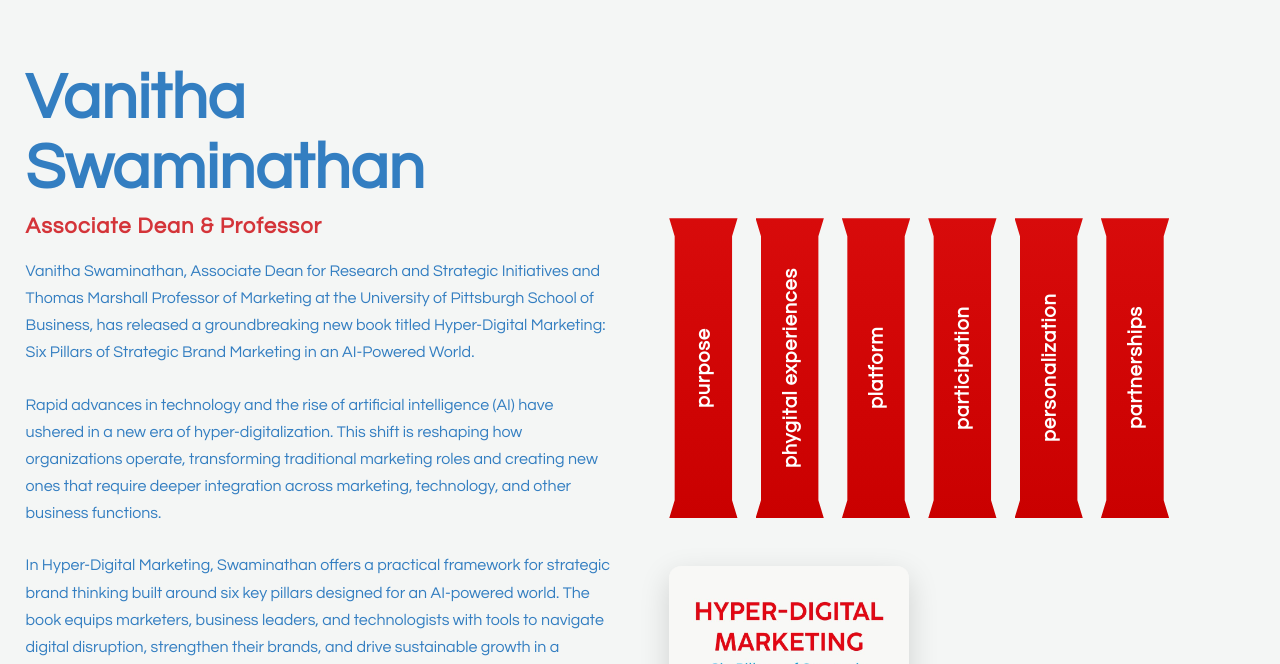
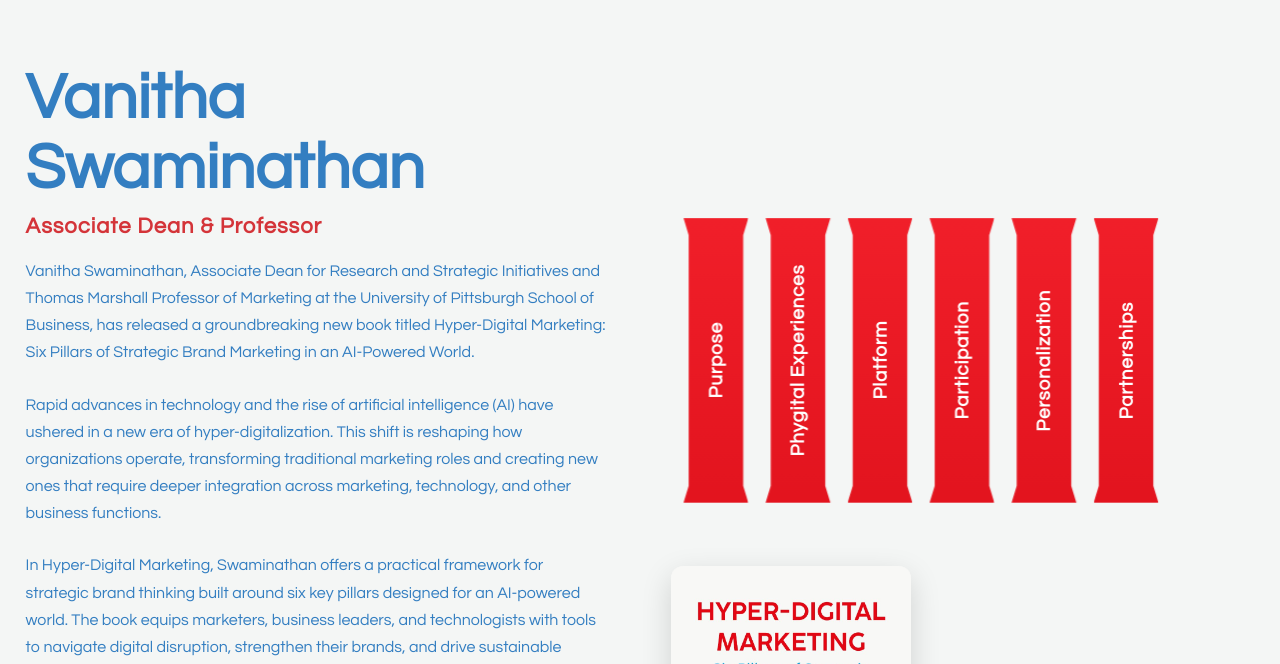
Before and after one commit to vswam2020/hyperdigitalmarketing, a plain HTML site: page index.html in a window 1280 px wide. Shown: the top 664 px of the page. Drawn offline with Linux system fonts and the light colour scheme.

Commit message:
style ups

```diff
--- a/pillars.css
+++ b/pillars.css
@@ -1,6 +1,6 @@
 #pillars-widget {
   --pillars-bg: transparent;
-  --pillar-red: #d60000;
+  --pillar-red: #F01520;
   --gap: 18px;
   --height: min(70vh, 300px);
   --baseW: 8px;
@@ -18,7 +18,7 @@
   background: var(--pillars-bg);
   font-family: system-ui, -apple-system, Segoe UI, Roboto, Helvetica, Arial, sans-serif;
 
-  transform: scale(1);
+  transform: scale(0.95);
   transform-origin: top center;
 }
 
@@ -123,7 +123,7 @@
   font-size: 20px;
   font-weight: 600;
   letter-spacing: 0.04em;
-  text-transform: lowercase;
+  text-transform: none;
 
   writing-mode: vertical-rl;
   transform: rotate(180deg) scale(1);
--- a/pillars.html
+++ b/pillars.html
@@ -1,32 +1,32 @@
 <div id="pillars-widget" aria-label="Interactive pillars">
   <section class="pillars" aria-label="Pillars with video on interaction">
     <button class="pillar" type="button" aria-label="Pillar 1" data-src="videos/purpose.mp4">
-      <span class="pillar-label">purpose</span>
+      <span class="pillar-label">Purpose</span>
       <video class="pillar-video" muted playsinline loop preload="metadata"></video>
     </button>
 
     <button class="pillar" type="button" aria-label="Pillar 2" data-src="videos/phygital.mp4">
-      <span class="pillar-label">phygital experiences</span>
+      <span class="pillar-label">Phygital Experiences</span>
       <video class="pillar-video" muted playsinline loop preload="metadata"></video>
     </button>
 
     <button class="pillar" type="button" aria-label="Pillar 3" data-src="videos/platform.mp4">
-      <span class="pillar-label">platform</span>
+      <span class="pillar-label">Platform</span>
       <video class="pillar-video" muted playsinline loop preload="metadata"></video>
     </button>
 
     <button class="pillar" type="button" aria-label="Pillar 4" data-src="videos/participation.mp4">
-      <span class="pillar-label">participation</span>
+      <span class="pillar-label">Participation</span>
       <video class="pillar-video" muted playsinline loop preload="metadata"></video>
     </button>
 
     <button class="pillar" type="button" aria-label="Pillar 5" data-src="videos/personalization.mp4">
-      <span class="pillar-label">personalization</span>
+      <span class="pillar-label">Personalization</span>
       <video class="pillar-video" muted playsinline loop preload="metadata"></video>
     </button>
 
     <button class="pillar" type="button" aria-label="Pillar 6" data-src="videos/partnerships.mp4">
-      <span class="pillar-label">partnerships</span>
+      <span class="pillar-label">Partnerships</span>
       <video class="pillar-video" muted playsinline loop preload="metadata"></video>
     </button>
   </section>
--- a/style.css
+++ b/style.css
@@ -2,7 +2,15 @@
 @import url("https://fonts.googleapis.com/css2?family=Poppins:wght@700&display=swap");
 @import url("https://fonts.googleapis.com/css2?family=Inter:wght@600;700&display=swap");
 
-/* Global Reset */
+/* Theme */
+:root {
+  --primary-bg: #f4f6f5;
+  --primary-text: #337ec1;
+  --accent-color: #d43439;
+  --light-text: #ffffff;
+}
+
+/* Reset / Base */
 * {
   margin: 0;
   padding: 0;
@@ -15,15 +23,6 @@
   font-weight: 300;
 }
 
-/* Color Palette */
-:root {
-  --primary-bg: #F4F6F5;
-  --primary-text: #337ec1;
-  --accent-color: #d43439;
-  --light-text: #ffffff;
-}
-
-/* Global Styles */
 body {
   background: var(--primary-bg);
   color: var(--primary-text);
@@ -35,7 +34,7 @@
   background: var(--primary-text);
 }
 
-/* Header Layout */
+/* Layout */
 header {
   display: flex;
   align-items: center;
@@ -49,9 +48,7 @@
   min-height: 100vh;
 }
 
-
-
-/* Left Section */
+/* Left Column */
 .header-left-side {
   flex: 1 1 50%;
   max-width: 650px;
@@ -86,16 +83,46 @@
   margin-top: 40px;
 }
 
-/* Right Section & Media */
+/* Right Column */
 .header-right-side {
   flex: 1 1 50%;
+  width: 100%;
+  max-width: 1100px;
+
   display: flex;
   flex-direction: column;
   gap: 20px;
-  max-width: 1100px;
+
+  align-items: flex-start;
+  margin-left: 24px;
+}
+
+.right-lane {
+  width: 100%;
+  max-width: 500px;
+
+  display: flex;
+  flex-direction: column;
+  gap: 20px;
+
+  align-items: center;
+}
+
+.right-lane > * {
   width: 100%;
 }
 
+.pillars-mount {
+  display: flex;
+  justify-content: center;
+}
+
+.pillars-mount > * {
+  margin-left: auto;
+  margin-right: auto;
+}
+
+/* Media */
 .media-top {
   display: flex;
   gap: 20px;
@@ -111,18 +138,21 @@
 .media-item img,
 .media-item video,
 .main-image img,
-.header-right-side img,
-.mobile-img img {
+.header-right-side img {
   width: 100%;
   max-width: 350px;
   height: auto;
   border-radius: 12px;
-  box-shadow: 0 10px 30px rgba(0,0,0,0.15);
+  box-shadow: 0 10px 30px rgba(0, 0, 0, 0.15);
   object-fit: cover;
 }
 
 .header-right-side img {
   max-width: 700px;
+}
+
+.right-lane .media-top {
+  justify-content: center;
 }
 
 /* Buttons */
@@ -155,9 +185,15 @@
   margin-top: 15px;
 }
 
-/* Mobile Image Grid */
+/* Mobile */
 .mobile-image-grid {
   display: none;
+}
+
+@media (max-width: 1200px) {
+  .header-right-side img {
+    max-width: 600px;
+  }
 }
 
 @media (max-width: 900px) {
@@ -165,7 +201,6 @@
     flex-direction: column;
     align-items: flex-start;
     padding: 4% 4%;
-
   }
 
   .header-left-side {
@@ -203,15 +238,12 @@
     max-width: 350px;
     height: auto;
     border-radius: 12px;
-    box-shadow: 0 10px 30px rgba(0,0,0,0.15);
+    box-shadow: 0 10px 30px rgba(0, 0, 0, 0.15);
     object-fit: cover;
   }
 
   .mobile-image-grid .main-image {
     display: none;
-    /* justify-content: center;
-    margin-top: 20px;
-    width: 100%; */
   }
 
   .mobile-image-grid .main-image img {
@@ -222,40 +254,3 @@
     font-size: 58px;
   }
 }
-
-/* Intermediate Desktop Sizes */
-@media (max-width: 1200px) {
-  .header-right-side img { max-width: 600px; }
-}
-
-.header-right-side {
-  align-items: flex-start;
-  margin-left: 20px;
-}
-
-.right-lane {
-  width: 100%;
-  max-width: 500px;
-  display: flex;
-  flex-direction: column;
-  gap: 20px;
-  align-items: center;
-}
-
-.right-lane > * {
-  width: 100%;
-}
-
-.pillars-mount {
-  display: flex;
-  justify-content: center;
-}
-
-.pillars-mount > * {
-  margin-left: auto;
-  margin-right: auto;
-}
-
-.right-lane .media-top {
-  justify-content: center;
-}
```
